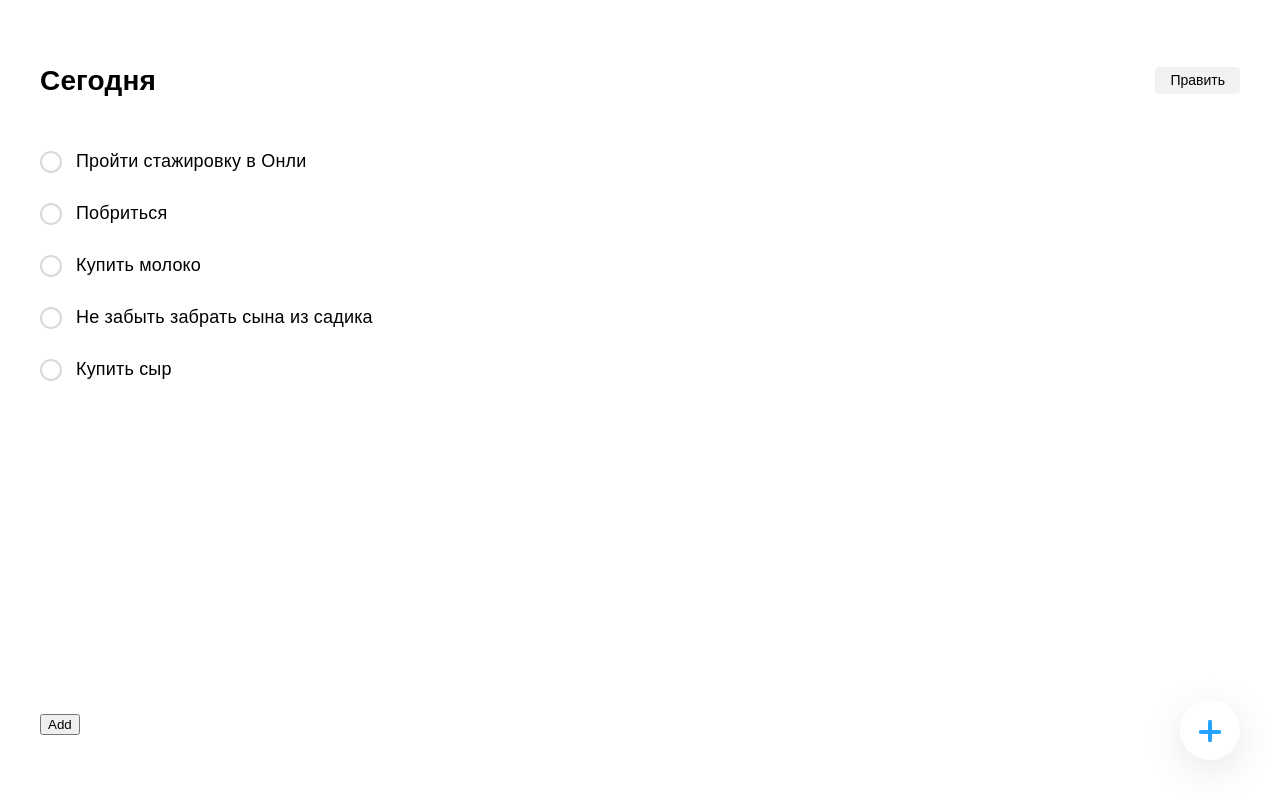
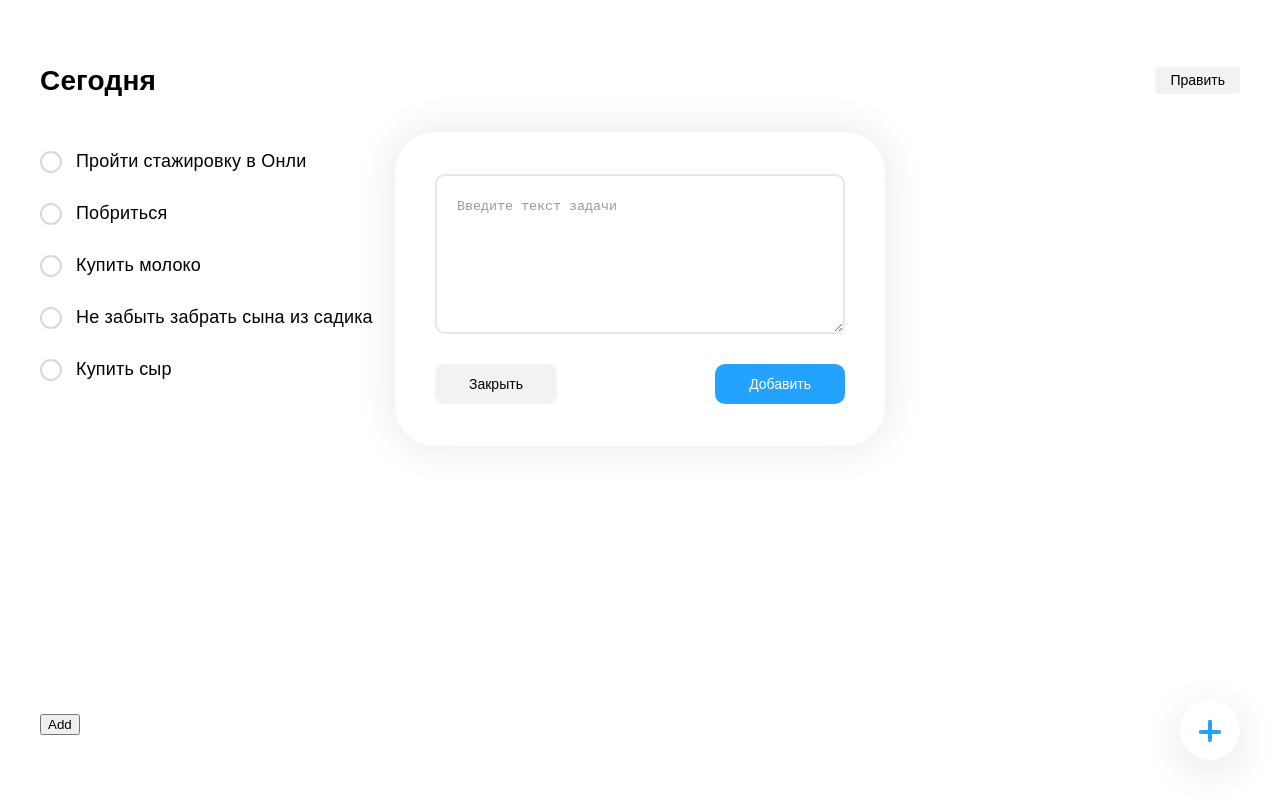
Before and after one commit to JuliaKrotova/React-todo-list, a React app: page / in a window 1280 px wide. Built offline with nearby package versions, Linux system fonts and the light colour scheme.

Commit message:
добавляет модалку

```diff
--- a/src/features/App/scss/mixins.scss
+++ b/src/features/App/scss/mixins.scss
@@ -87,7 +87,7 @@
 }
 
 @mixin modal {
-  display: none;
+  //display: none;
   position: fixed;
   top: 8.25rem;
   left: 0;
--- a/src/features/ModalAdd/modalAdd.js
+++ b/src/features/ModalAdd/modalAdd.js
@@ -1,8 +1,13 @@
 import React, { useState } from "react";
 
-const ModalAdd = () => {
+const ModalAdd = (props) => {
+  let a = "";
+  if (props.modalState) {
+    a = "bbb";
+  }
   return (
     <section className="modal modal--add">
+      {a}
       <h2 className="visually-hidden">Форма добавления задачи</h2>
       <p className="todo__empty hidden">Список задач пуст</p>
       <div className="container modal__wrapper">
--- a/src/features/TodoList/todoList.js
+++ b/src/features/TodoList/todoList.js
@@ -1,7 +1,7 @@
 import React, { useState } from "react";
 import TodoItem from "../TodoItem/todoItem";
 
-const TodoList = () => {
+const TodoList = (props) => {
   let tasksData = [
     "Пройти стажировку в Онли",
     "Побриться",
@@ -9,6 +9,8 @@ const TodoList = () => {
     "Не забыть забрать сына из садика",
     "Купить сыр",
   ];
+
+  const setModalState = props.setModalState;
 
   const [todo, setTodo] = useState(
     tasksData.map((task) => {
@@ -34,6 +36,7 @@ const TodoList = () => {
         ))}
       </ul>
       <button
+        onClick={() => setModalState(true)}
         className="button todo__button--add"
         aria-label="Добавить задачу"
       ></button>
--- a/src/pages/home.js
+++ b/src/pages/home.js
@@ -1,14 +1,16 @@
-import React from "react";
+import React, { useState } from "react";
 import TodoList from "../features/TodoList/todoList";
 import ModalAdd from "../features/ModalAdd/modalAdd";
 
 const Home = () => {
+  const [modalState, setModalState] = useState(false);
+
   return (
     <>
       <main>
         <div className="container">
-          <TodoList />
-          <ModalAdd />
+          <TodoList setModalState={setModalState} />
+          <ModalAdd modalState={modalState} setModalState={setModalState} />
         </div>
       </main>
     </>
```
Also changed, not shown: 1 other file.
